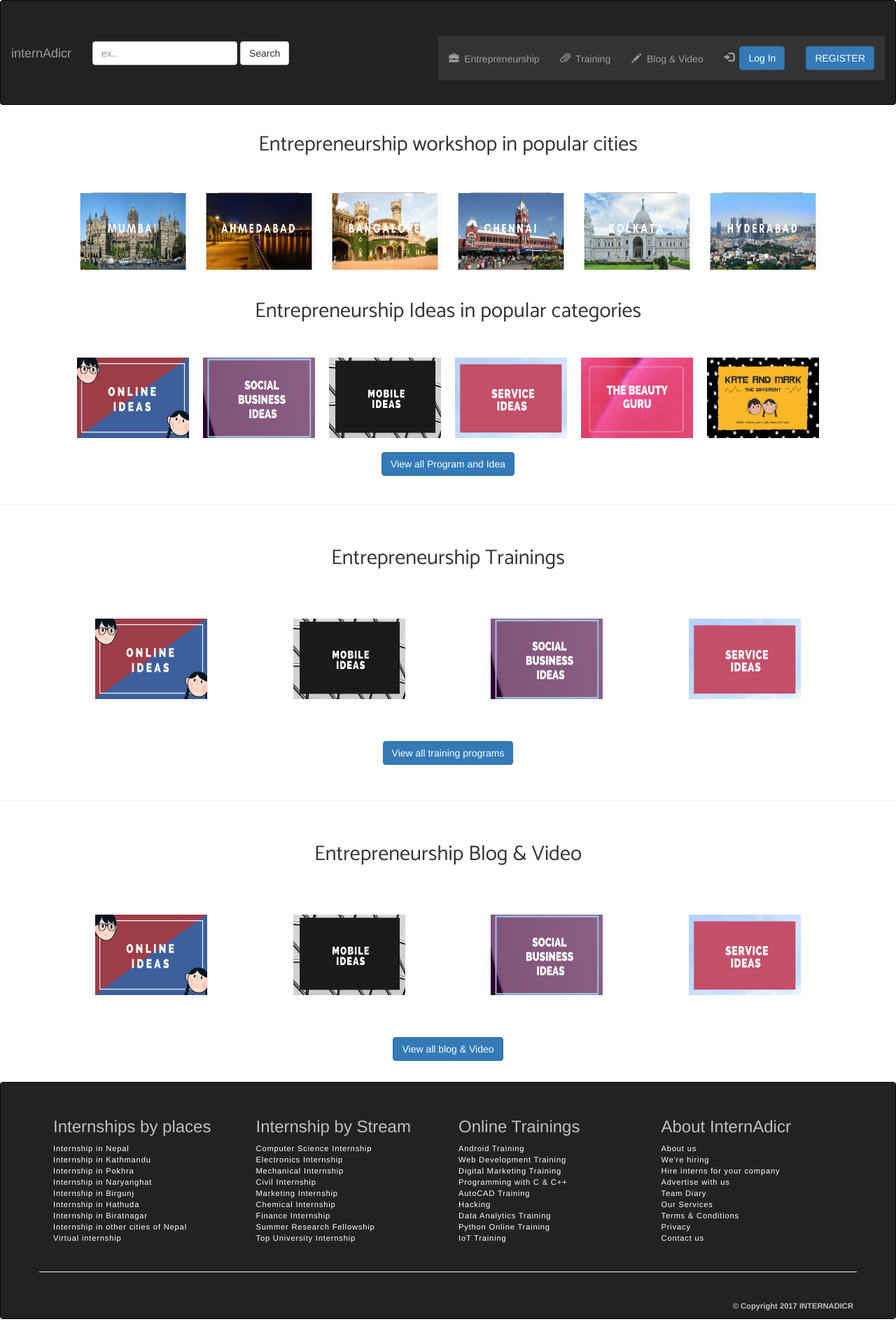
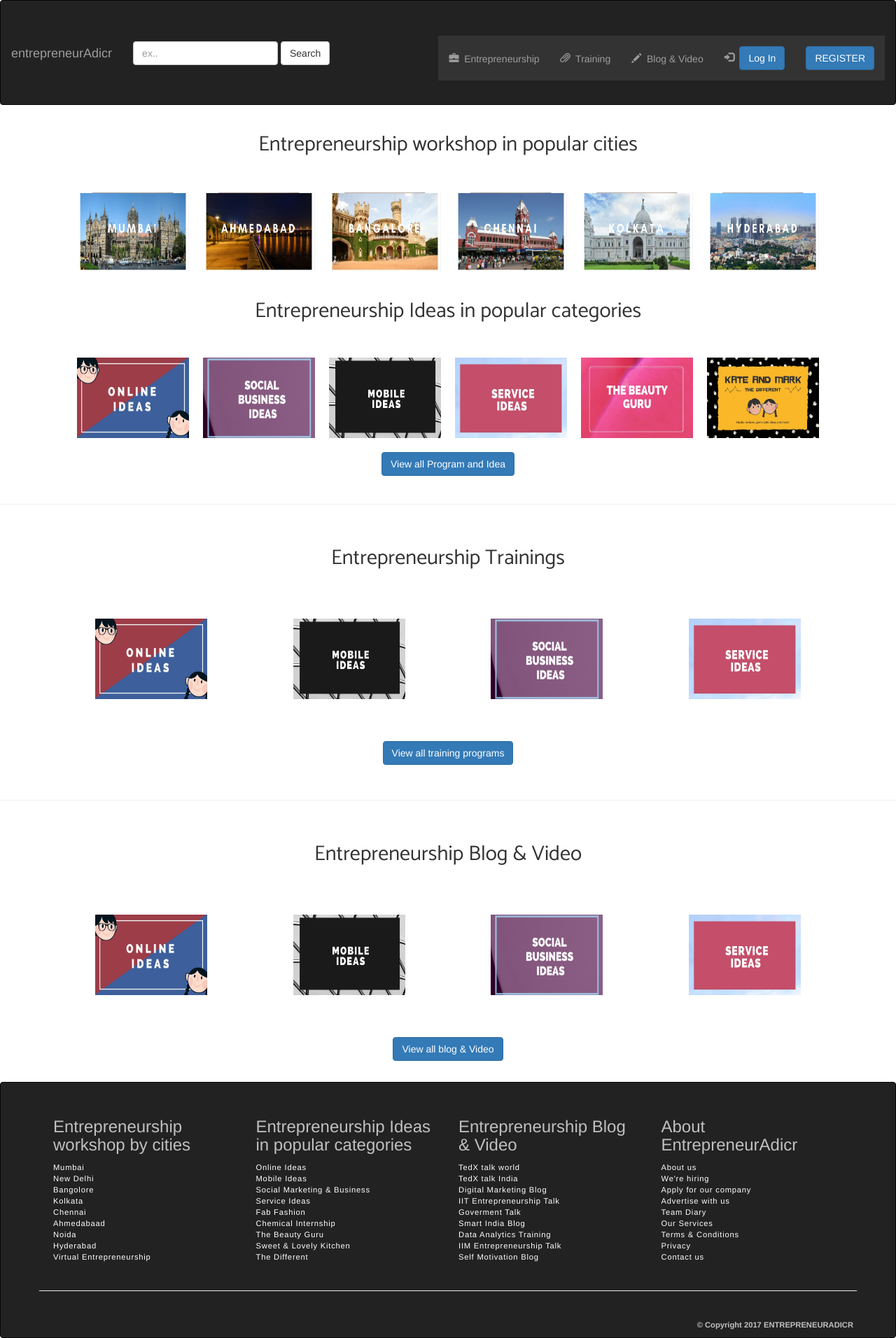
Before and after one commit to AnkurBegining/HackThon-IIITV, a Django app: page / in a window 1280 px wide. Shown: the whole page at 70% size. Before the commit the page ends 1885 px from the top, so only its background shows below. Run offline with Django 3.2, Linux system fonts and the light colour scheme; some libraries are stand-ins or nearby versions.

Commit message:
1.2 feat: login added & NavbarBelow changed

```diff
--- a/Hackthon/urls.py
+++ b/Hackthon/urls.py
@@ -15,8 +15,13 @@ Including another URLconf
 """
 from django.conf.urls import url,include
 from django.contrib import admin
+from django.contrib.auth import views
+from mywebsite import views as core_views
 
 urlpatterns = [
     url(r'^admin/', admin.site.urls),
+    url(r'^accounts/login/$', views.login, name='login'),
+    url(r'^accounts/profile/$', core_views.view_profile, name='view_profile'),
+
     url(r'', include('mywebsite.urls', namespace='mywebsite')),
 ]
--- a/mywebsite/templates/mywebsite/base.html
+++ b/mywebsite/templates/mywebsite/base.html
@@ -1,7 +1,7 @@
 {% load staticfiles %}
 <html>
 <head>
-    <title>InterAdicr</title>
+    <title>entrepreneurAdicr</title>
     <link href="https://fonts.googleapis.com/css?family=Open+Sans:400,300,300italic,400italic,600,600italic,700,700italic,800,800italic|Open+Sans+Condensed:300,300italic,700"
           rel="stylesheet" type="text/css">
     <link href="https://fonts.googleapis.com/css?family=Open+Sans+Condensed:300" rel="stylesheet">
@@ -31,7 +31,7 @@
                 <span class="icon-bar"></span>
                 <span class="icon-bar"></span>
             </button>
-            <a class="navbar-brand" href="{% url 'mywebsite:firstPage' %}">internAdicr</a>
+            <a class="navbar-brand" href="{% url 'mywebsite:firstPage' %}">entrepreneurAdicr</a>
 
         </div>
 
@@ -77,7 +77,7 @@
                     </li>
                 {% else %}
                 <li class="">
-                    <a href="#">
+                    <a href="{% url 'login' %}">
                         <span class="glyphicon glyphicon-log-in" aria-hidden="true"></span>&nbsp;
                         <button class="btn btn-primary">Log In</button>
 
@@ -121,66 +121,66 @@
                 <div class="col-md-3 visible-md visible-lg  footer-column">
                     <div class="footer-list">
                         <h3 style="color: silver">
-                            Internships by places
+                            Entrepreneurship workshop by cities
                         </h3>
                         <div class="footer-list-item">
-                            <a href="#">Internship in Nepal</a>
+                            <a href="#">Mumbai</a>
                         </div>
                         <div class="footer-list-item">
-                            <a href="#">Internship in Kathmandu</a>
+                            <a href="#">New Delhi</a>
                         </div>
                         <div class="footer-list-item">
-                            <a href="#">Internship in Pokhra</a>
+                            <a href="#">Bangolore</a>
                         </div>
                         <div class="footer-list-item">
-                            <a href="#">Internship in Naryanghat</a>
+                            <a href="#">Kolkata</a>
                         </div>
                         <div class="footer-list-item">
-                            <a href="#">Internship in Birgunj</a>
+                            <a href="#">Chennai</a>
                         </div>
                         <div class="footer-list-item">
-                            <a href="#">Internship in Hathuda</a>
+                            <a href="#">Ahmedabaad</a>
                         </div>
                         <div class="footer-list-item">
-                            <a href="#">Internship in Biratnagar</a>
+                            <a href="#">Noida</a>
                         </div>
                         <div class="footer-list-item">
-                            <a href="#">Internship in other cities of Nepal</a>
+                            <a href="#">Hyderabad</a>
                         </div>
                         <div class="footer-list-item">
-                            <a href="#">Virtual internship</a>
+                            <a href="#">Virtual Entrepreneurship</a>
                         </div>
                     </div>
                 </div>
                 <div class="col-md-3 visible-md visible-lg  footer-column">
                     <div class="footer-list">
-                        <h3 style="color: silver">Internship by Stream</h3>
+                        <h3 style="color: silver">Entrepreneurship Ideas in popular categories</h3>
                         <div class="footer-list-item">
-                            <a href="#">Computer Science Internship</a>
+                            <a href="#">Online Ideas</a>
                         </div>
                         <div class="footer-list-item">
-                            <a href="#">Electronics Internship</a>
+                            <a href="#">Mobile Ideas</a>
                         </div>
                         <div class="footer-list-item">
-                            <a href="#">Mechanical Internship</a>
+                            <a href="#">Social Marketing & Business </a>
                         </div>
                         <div class="footer-list-item">
-                            <a href="#">Civil Internship</a>
+                            <a href="#">Service Ideas</a>
                         </div>
                         <div class="footer-list-item">
-                            <a href="#">Marketing Internship</a>
+                            <a href="#">Fab Fashion</a>
                         </div>
                         <div class="footer-list-item">
                             <a href="#">Chemical Internship</a>
                         </div>
                         <div class="footer-list-item">
-                            <a href="#">Finance Internship</a>
+                            <a href="#">The Beauty Guru</a>
                         </div>
                         <div class="footer-list-item">
-                            <a href="#">Summer Research Fellowship</a>
+                            <a href="#">Sweet & Lovely Kitchen</a>
                         </div>
                         <div class="footer-list-item">
-                            <a href="#">Top University Internship</a>
+                            <a href="#">The Different</a>
                         </div>
                     </div>
                 </div>
@@ -188,42 +188,41 @@
                 <div class="col-md-3 visible-md visible-lg  footer-column">
                     <div class="footer-list">
                         <h3 style="color: silver">
-                            Online Trainings
+                            Entrepreneurship Blog & Video
                         </h3>
                         <div class="footer-list-item">
-                            <a href="#">Android Training</a>
+                            <a href="#">TedX talk world</a>
                         </div>
                         <div class="footer-list-item">
-                            <a href="#">Web Development Training</a>
+                            <a href="#">TedX talk India</a>
                         </div>
                         <div class="footer-list-item">
-                            <a href="#">Digital Marketing Training</a>
+                            <a href="#">Digital Marketing Blog</a>
                         </div>
                         <div class="footer-list-item">
-                            <a href="#">Programming with C &amp; C++</a>
+                            <a href="#">IIT Entrepreneurship Talk</a>
                         </div>
                         <div class="footer-list-item">
-                            <a href="#">AutoCAD Training</a>
+                            <a href="#">Goverment Talk</a>
                         </div>
                         <div class="footer-list-item">
-                            <a href="#">Hacking</a>
+                            <a href="#">Smart India Blog</a>
                         </div>
                         <div class="footer-list-item">
                             <a href="#">Data Analytics Training</a>
                         </div>
                         <div class="footer-list-item">
-                            <a href="#">Python Online Training
-                            </a>
+                            <a href="#">IIM Entrepreneurship Talk</a>
                         </div>
                         <div class="footer-list-item">
-                            <a href="#">IoT Training</a>
+                            <a href="#">Self Motivation Blog</a>
                         </div>
                     </div>
                 </div>
 
                 <div class="col-md-3 footer-column" id="about-us-container">
                     <div class="footer-list">
-                        <h3 style="color: silver">About InternAdicr</h3>
+                        <h3 style="color: silver">About EntrepreneurAdicr</h3>
                         <div class="footer-list-item">
                             <a href="#">About us</a>
                         </div>
@@ -231,7 +230,7 @@
                             <a href="#">We're hiring</a>
                         </div>
                         <div class="footer-list-item">
-                            <a href="#">Hire interns for your company</a>
+                            <a href="#">Apply for our company</a>
                         </div>
                         <div class="footer-list-item">
                             <a href="#">Advertise with us</a>
@@ -256,7 +255,7 @@
             </div>
             <hr>
             <div class="row" id="copyright">
-                © Copyright 2017 INTERNADICR
+                © Copyright 2017 ENTREPRENEURADICR
             </div>
         </div>
 
--- a/mywebsite/views.py
+++ b/mywebsite/views.py
@@ -1,5 +1,10 @@
 from django.shortcuts import render
+from django.contrib.auth.decorators import login_required
 
 # Create your views here.
 def firstPage(request):
     return render(request, 'mywebsite/firstPage.html', {})
+@login_required
+def view_profile(request):
+    args = {'user': request.user}
+    return render(request, 'mywebsite/firstPage.html', args)
```
Also changed, not shown: mywebsite/templates/mywebsite/profile.html (added, +23 -0 lines), mywebsite/templates/registration/login.html (added, +46 -0 lines).
